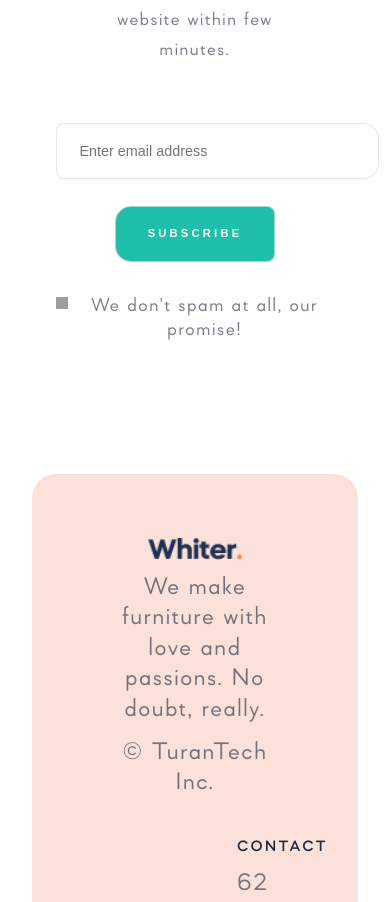
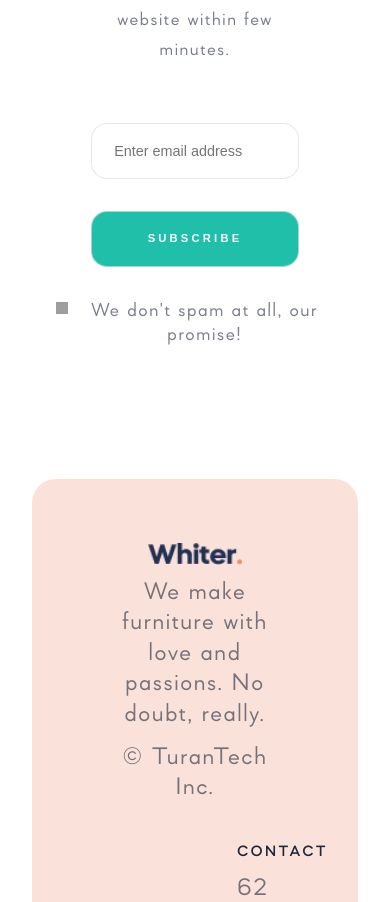
Before and after one commit to pokizadev/furniture-website-react, a React (Create React App) app: page / in a window 390 px wide. Shown: the part 7727-8629 px from the top of the page. Built offline with nearby package versions, Linux system fonts and the light colour scheme; grey boxes are pictures that could not be loaded.

Commit message:
media-query styles for subscribtion section

```diff
--- a/src/pages/home/sections/subscribe/Subscribe.css
+++ b/src/pages/home/sections/subscribe/Subscribe.css
@@ -14,6 +14,12 @@
     margin: 0 auto;
     text-align: center;
     margin-bottom: 7rem;
+
+    @media (max-width: 800px) {
+        font-size: 2.4rem;
+        line-height: 3.8rem;
+        letter-spacing: 0.2rem;
+    }
 }
 
 .email-input {
@@ -31,6 +37,14 @@
     font-weight: 400;
     line-height: 3rem;
     margin-bottom: 3.4rem;
+
+    @media (max-width: 800px) {
+        display: block;
+        width: 75%;
+        margin: 0 auto;
+        border-radius: 2rem;
+        margin-bottom: 4rem;
+    }
 }
 
 .subscribe-input {
@@ -51,6 +65,12 @@
     line-height: 2.2rem;
     letter-spacing: 0.4rem;
     text-transform: uppercase;
+
+    @media (max-width: 800px) {
+        width: 75%;
+        border-radius: 2rem;
+        margin-bottom: 4rem;
+    }
 }
 
 .promise-container {
```
